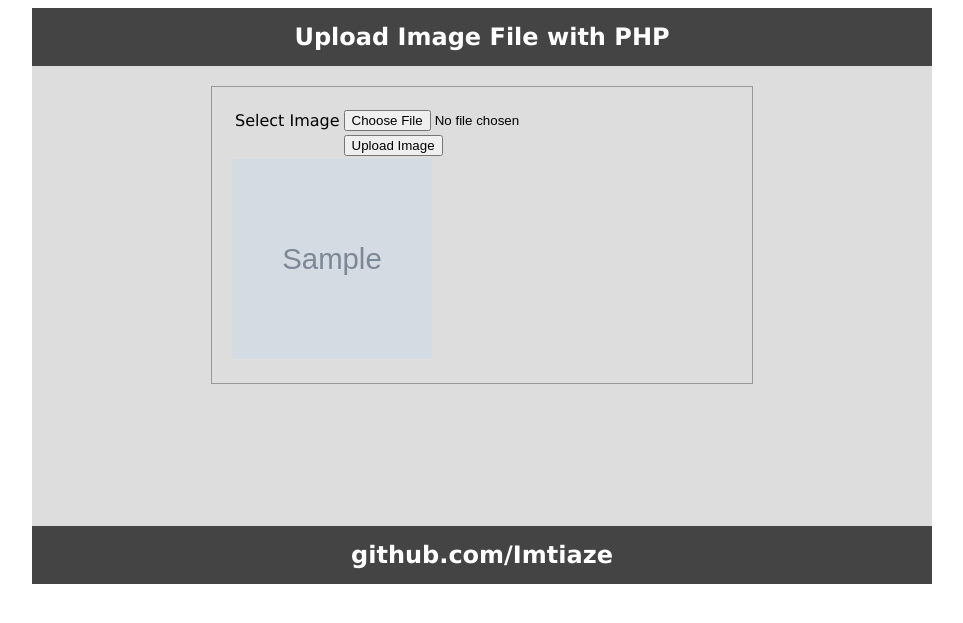
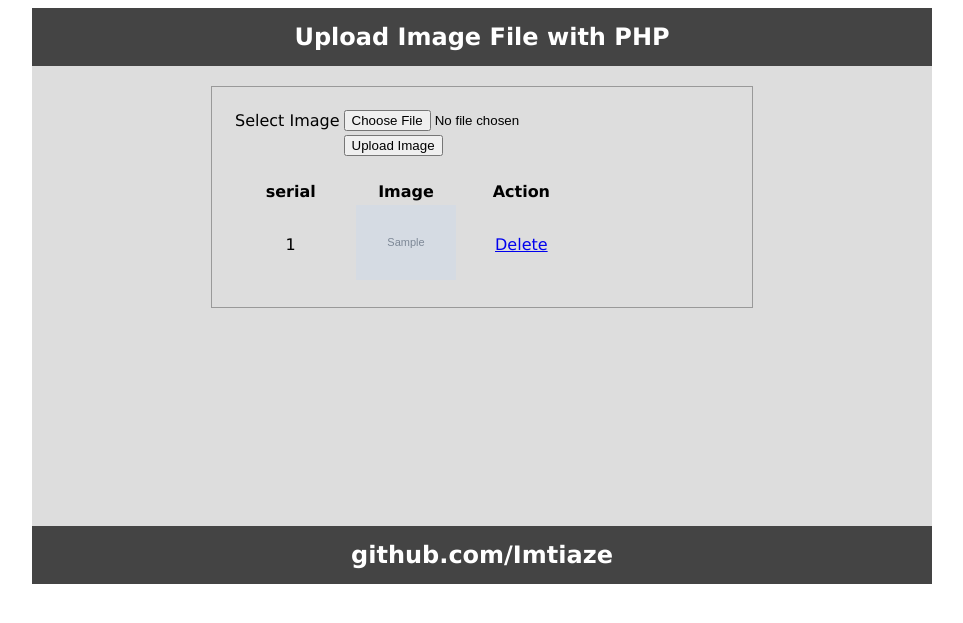
Before and after one commit to Imtiaze/Upload_Image_File_With_Validation, a PHP site: page / in a window 1280 px wide. Shown: the top 623 px of the page, without its empty margins (158-1121 px from the left). Run offline with PHP 8.4, Linux system fonts and the light colour scheme; tables that the repository leaves empty or names only in its code hold one stand-in row (values such as "Sample post"); grey boxes marked "Sample" are stand-in pictures.

Commit message:
All the images are shown vertically and a delete button added, after clicking on the delete button the image file will be deleted from server and database through its unique id.

```diff
--- a/index.php
+++ b/index.php
@@ -16,7 +16,7 @@ $db = new Database();
 
       $div = explode('.', $file_name);
       $file_extension = strtolower(end($div));
-      $unique_image = substr(md5(time()), 0,10).'.'.$file_extension;
+      $unique_image   = substr(md5(time()), 0,10).'.'.$file_extension;
       $uploaded_image = 'uploads/'.$unique_image;
 
       if(empty($file_name)) {
@@ -30,7 +30,6 @@ $db = new Database();
       }
       else {
         move_uploaded_file($file_path, $uploaded_image);
-
         $sql = "INSERT INTO tbl_image(image) VALUES('$uploaded_image')";
         $insert = $db->insert($sql);
         if($insert){
@@ -54,17 +53,56 @@ $db = new Database();
         </tr>
       </table>
     </form>
+    <table style="margin-top:20px;">
+      <tr>
+        <th width="30%">serial</th>
+        <th width="30%">Image</th>
+        <th width="30%">Action</th>
+      </tr>
+
+      <!-- delete image from server and database -->
       <?php
-    $query = "SELECT * FROM tbl_image ORDER BY id DESC LIMIT 1";
+      if (isset($_GET['delete'])) {
+        $id       = $_GET['delete'];
+        $query    = "SELECT * FROM tbl_image WHERE id='$id'";
+        $getImage = $db->select($query);
+        if($getImage){
+          while($imageData = $getImage->fetch_object()) {
+            $deleteImage = $imageData->image;
+            unlink($deleteImage);
+          }
+        }
+
+        $query  = "DELETE FROM tbl_image WHERE id='$id'";
+        $result = $db->delete($query);
+        if($result){
+          echo "<span class='success'>Image deleted successfully</span>";
+        }
+        else {
+          echo "<span class='error'>Image not deleted</span>";
+        }
+      }
+      ?>
+
+      <!-- showing all the image -->
+      <?php
+      $query = "SELECT * FROM tbl_image ORDER BY id DESC";
       $select=$db->select($query);
       if($select){
+        $i = 0;
         while($image = $select->fetch_assoc()){
+          $i++;
           ?>
-        <img src="<?php echo $image['image']; ?>" height="200px" width="200px"alt="">
+          <tr>
+            <td style="text-align:center;"><?php echo $i; ?></td>
+            <td style="text-align:center;"><img src="<?php echo $image['image']; ?>" height="75px" width="100px"alt=""></td>
+            <td style="text-align:center;"> <a href="?delete=<?php echo $image['id']; ?>">Delete</a> </td>
+          </tr>
           <?php
         }
       }
       ?>
+    </table>
   </div>
 </section>
 
--- a/lib/Database.php
+++ b/lib/Database.php
@@ -41,6 +41,16 @@ class Database{
     }
   }
 
+  public function delete($data) {
+    $delete_row = $this->link->query($data) or die($this->link->error.__LINE__);
+    if ($delete_row) {
+      return $delete_row;
+    }
+    else {
+      return false;
+    }
+  }
+
 
 
 }
```
Also changed, not shown: uploads/439c740c43.jpg (added), uploads/6c55c8afdf.jpg (added), uploads/9ca36f5913.jpeg (added). Lines whose indentation alone changed are shown as unchanged.
